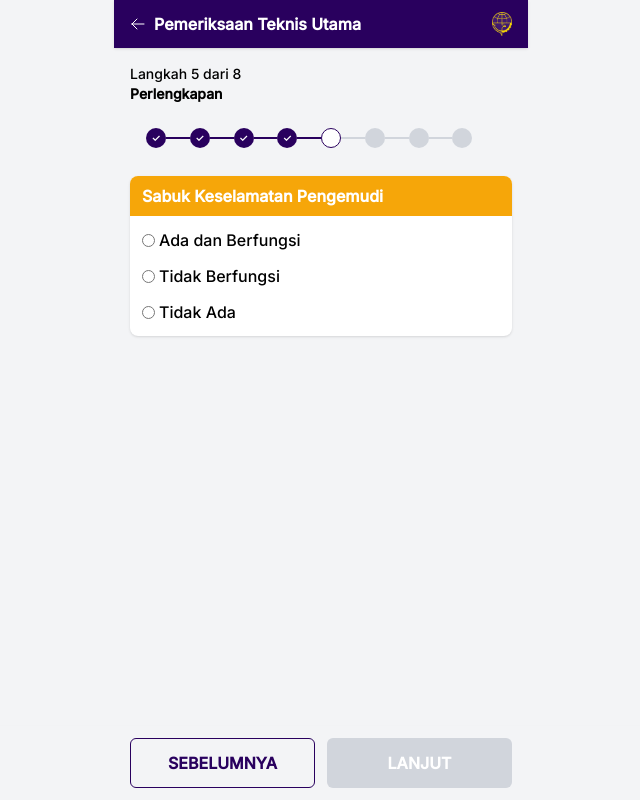
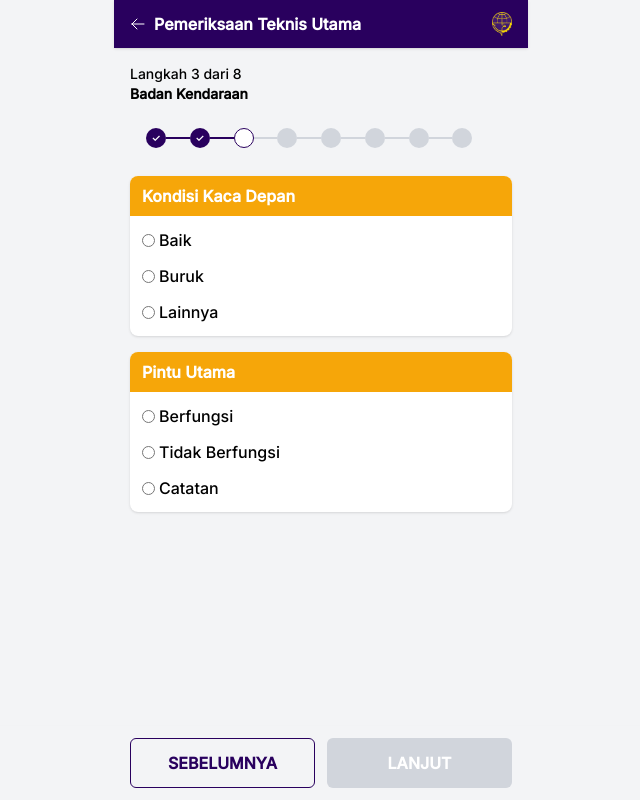
Before and after one commit to farhanangga/ramcek-nasional, a Next.js app: page /pemeriksaan/pemeriksaanTeknis/5-perlengkapan in a window 1280 px wide. Shown: the whole page, without its empty margins (319-959 px from the left). Built offline with nearby package versions, Linux system fonts and the light colour scheme.

Commit message:
FIXED A LITTLE BUG

```diff
--- a/src/app/pemeriksaan/pemeriksaanTeknis/5-perlengkapan/page.tsx
+++ b/src/app/pemeriksaan/pemeriksaanTeknis/5-perlengkapan/page.tsx
@@ -3,7 +3,7 @@ import { useState, useEffect } from "react";
 import { useRouter } from "next/navigation";
 
 interface Answer {
-  status?: string;   // bisa "adaBerfungsi" | "tidakBerfungsi" | "tidakAda"
+  status?: string;
   photo?: string;
   video?: string;
   text?: string;
@@ -11,12 +11,21 @@ interface Answer {
 
 const questions = [
   {
-    id: "sabuk_pengaman",
-    label: "Sabuk Keselamatan Pengemudi",
+    id: "kaca_depan",
+    label: "Kondisi Kaca Depan",
     options: [
-      { value: "adaBerfungsi", label: "Ada dan Berfungsi", inputFoto: true, inputVideo: true },
-      { value: "tidakBerfungsi", label: "Tidak Berfungsi", inputFoto: true, inputVideo: true },
-      { value: "tidakAda", label: "Tidak Ada", inputext: true },
+      { value: "Baik", label: "Baik", inputFoto: true, inputVideo: true },
+      { value: "Buruk", label: "Buruk", inputFoto: true, inputVideo: true },
+      { value: "Lainnya", label: "Lainnya", inputTeks: true },
+    ],
+  },
+  {
+    id: "pintu_utama",
+    label: "Pintu Utama",
+    options: [
+      { value: "Berfungsi", label: "Berfungsi", inputFoto: true, inputVideo: true },
+      { value: "Tidak", label: "Tidak Berfungsi", inputFoto: true, inputVideo: true },
+      { value: "Catatan", label: "Catatan", inputTeks: true },
     ],
   },
 ];
@@ -32,24 +41,19 @@ export default function SistemPengeremanPage() {
       setAnswers(JSON.parse(savedAnswers));
     }
 
+    // merge foto/video dari localStorage kamera
     questions.forEach((q) => {
       const savedPhoto = localStorage.getItem(`capturedPhoto_${q.id}`);
       if (savedPhoto) {
         const { photo } = JSON.parse(savedPhoto);
-        setAnswers((prev) => ({
-          ...prev,
-          [q.id]: { ...prev[q.id], photo },
-        }));
+        setAnswers((prev) => ({ ...prev, [q.id]: { ...prev[q.id], photo } }));
         localStorage.removeItem(`capturedPhoto_${q.id}`);
       }
 
       const savedVideo = localStorage.getItem(`capturedVideo_${q.id}`);
       if (savedVideo) {
         const { video } = JSON.parse(savedVideo);
-        setAnswers((prev) => ({
-          ...prev,
-          [q.id]: { ...prev[q.id], video },
-        }));
+        setAnswers((prev) => ({ ...prev, [q.id]: { ...prev[q.id], video } }));
         localStorage.removeItem(`capturedVideo_${q.id}`);
       }
     });
@@ -62,35 +66,32 @@ export default function SistemPengeremanPage() {
     }
   }, [answers]);
 
-  const handleStatusChange = (qId: string, status: string, opt: any) => {
-    setAnswers((prev) => {
-      let updated: Answer = { ...prev[qId], status };
-
-      // 🔥 kalau pilih teks, hapus foto & video
-      if (opt.inputext) {
-        updated = { status, text: "", photo: undefined, video: undefined };
-      }
-
-      // 🔥 kalau pilih foto/video, hapus teks
-      if (opt.inputFoto || opt.inputVideo) {
-        updated = { status, photo: undefined, video: undefined, text: undefined };
-      }
-
-      return { ...prev, [qId]: updated };
-    });
-  };
-
-  const handleRemoveFile = (qId: string, type: "photo" | "video") => {
+  // Reset input selain status ketika ganti pilihan
+  const handleStatusChange = (qId: string, status: string) => {
     setAnswers((prev) => ({
       ...prev,
-      [qId]: { ...prev[qId], [type]: undefined },
+      [qId]: {
+        status,
+        photo: undefined,
+        video: undefined,
+        text: undefined,
+      },
     }));
   };
 
-  const handleTextChange = (qId: string, value: string) => {
+  // Hapus foto/video manual
+  const handleRemoveFile = (qId: string, type: "photo" | "video") => {
+    setAnswers((prev) => ({ ...prev, [qId]: { ...prev[qId], [type]: undefined } }));
+  };
+
+  // Simpan teks langsung
+  const handleTextChange = (qId: string, text: string) => {
     setAnswers((prev) => ({
       ...prev,
-      [qId]: { ...prev[qId], text: value },
+      [qId]: {
+        ...prev[qId],
+        text,
+      },
     }));
   };
 
@@ -103,7 +104,11 @@ export default function SistemPengeremanPage() {
         <div className="fixed w-full max-w-[414px] z-50">
           <div className="flex items-center justify-between bg-[#29005E] text-white px-4 py-3 shadow">
             <div className="flex items-center gap-2">
-              <button onClick={() => router.push("/pemeriksaan/pemeriksaanTeknis/4-kondisiBan")}>
+              <button
+                onClick={() =>
+                  router.push("/pemeriksaan/pemeriksaanTeknis/2-sistemPengereman")
+                }
+              >
                 <svg
                   xmlns="http://www.w3.org/2000/svg"
                   fill="none"
@@ -124,24 +129,29 @@ export default function SistemPengeremanPage() {
             <img src="/img/assets/logo.png" alt="logo" className="w-5" />
           </div>
         </div>
+
         {/* Stepper */}
         <div className="px-4 py-3 pt-16">
           <p className="text-sm text-black mb-6">
-            Langkah 5 dari 8 <br />
-            <span className="font-semibold">Perlengkapan</span>
+            Langkah 3 dari 8 <br />
+            <span className="font-semibold">Badan Kendaraan</span>
           </p>
           <div className="flex items-center justify-between mx-4">
             {[...Array(8)].map((_, idx) => {
-            const isCompleted = idx < 4; // step 1 & 2 selesai
-            const isActive = idx === 4;  // step 3 aktif
+              const isCompleted = idx < 2; // step 1 & 2 selesai
+              const isActive = idx === 2; // step 3 aktif
 
               return (
                 <div key={idx} className="flex items-center w-full">
                   <div
                     className={`flex items-center justify-center w-5 h-5 rounded-full text-[10px] font-bold
-                    ${isCompleted ? "bg-[#29005E] text-white" :
-                        isActive ? "bg-white border border-[#29005E] text-[#29005E]" :
-                        "bg-gray-300 text-transparent"}
+                    ${
+                      isCompleted
+                        ? "bg-[#29005E] text-white"
+                        : isActive
+                        ? "bg-white border border-[#29005E] text-[#29005E]"
+                        : "bg-gray-300 text-transparent"
+                    }
                     `}
                   >
                     {isCompleted ? "✓" : ""}
@@ -175,18 +185,33 @@ export default function SistemPengeremanPage() {
                         type="radio"
                         name={q.id}
                         checked={answers[q.id]?.status === opt.value}
-                        onChange={() => handleStatusChange(q.id, opt.value, opt)}
+                        onChange={() => handleStatusChange(q.id, opt.value)}
                         className="accent-[#29005E]"
                       />
                       {opt.label}
                     </label>
 
-                    {/* Input foto & video */}
-                    {answers[q.id]?.status === opt.value && (opt.inputFoto || opt.inputVideo) && (
-                      <div className="ml-2 mt-4">
-                        <div className="mb-2">
-                          <label className="font-bold text-black">Unggah Foto & Video</label>
-                        </div>
+                    {/* Input tambahan kalau option aktif */}
+                    {answers[q.id]?.status === opt.value && (
+                      <div className="ml-2 mt-4 space-y-3">
+                        {/* Input teks */}
+                        {opt.inputTeks && (
+                          <textarea
+                            value={answers[q.id]?.text || ""}
+                            onChange={(e) =>
+                              handleTextChange(q.id, e.target.value)
+                            }
+                            placeholder="Tulis catatan..."
+                            className="w-full border rounded-lg p-2 text-sm"
+                          />
+                        )}
+
+                        {/* Foto & video */}
+                        {(opt.inputFoto || opt.inputVideo) && (
+                          <div>
+                            <label className="font-bold text-black">
+                              Unggah Foto & Video
+                            </label>
                             <div className="flex gap-3 mt-2">
                               {/* Foto */}
                               {answers[q.id]?.photo ? (
@@ -214,7 +239,7 @@ export default function SistemPengeremanPage() {
                                   className="flex flex-col items-center justify-center h-32 w-full border-2 border-dashed
                                   border-[#29005E] rounded-lg bg-[#F3E9FF] cursor-pointer"
                                 >
-                              <img src="/img/icon/camera.png" className="w-7" />
+                                  <img src="/img/icon/camera.png" className="w-6 mb-1" />
                                   <span className="text-sm text-gray-700">Ambil Foto</span>
                                 </div>
                               )}
@@ -252,20 +277,6 @@ export default function SistemPengeremanPage() {
                             </div>
                           </div>
                         )}
-
-                    {/* Input teks */}
-                    {answers[q.id]?.status === opt.value && opt.inputext && (
-                      <div className="ml-2 mt-2 mb-2">
-                        <div className="mb-3">
-                          <label className="font-bold text-black">Keterangan</label>
-                        </div>
-                        <input
-                          type="text"
-                          value={answers[q.id]?.text || ""}
-                          onChange={(e) => handleTextChange(q.id, e.target.value)}
-                          placeholder={`Keterangan ${q.label}`}
-                          className="w-full border rounded-md p-3 text-black"
-                        />
                       </div>
                     )}
                   </div>
@@ -279,16 +290,24 @@ export default function SistemPengeremanPage() {
         <div className="fixed bottom-0 left-0 w-full bg-gray-100 shadow-lg">
           <div className="max-w-[414px] mx-auto px-4 py-3 flex gap-3">
             <button
-              onClick={() => router.push("/pemeriksaan/pemeriksaanTeknis/4-kondisiBan")}
+              onClick={() =>
+                router.push("/pemeriksaan/pemeriksaanTeknis/2-sistemPengereman")
+              }
               className="w-1/2 py-3 font-bold text-[#29005E] border border-[#29005E] rounded-md"
             >
               SEBELUMNYA
             </button>
             <button
               disabled={!semuaTerisi}
-              onClick={() => router.push("/pemeriksaan/pemeriksaanTeknis/6-pengukurKecepatan")}
+              onClick={() =>
+                router.push("/pemeriksaan/pemeriksaanTeknis/4-kondisiBan")
+              }
               className={`w-1/2 py-3 font-bold text-white rounded-md transition
-                ${semuaTerisi ? "bg-[#29005E]" : "bg-gray-300 cursor-not-allowed"}`}
+                ${
+                  semuaTerisi
+                    ? "bg-[#29005E]"
+                    : "bg-gray-300 cursor-not-allowed"
+                }`}
             >
               LANJUT
             </button>
```
Lines whose indentation alone changed are shown as unchanged.
